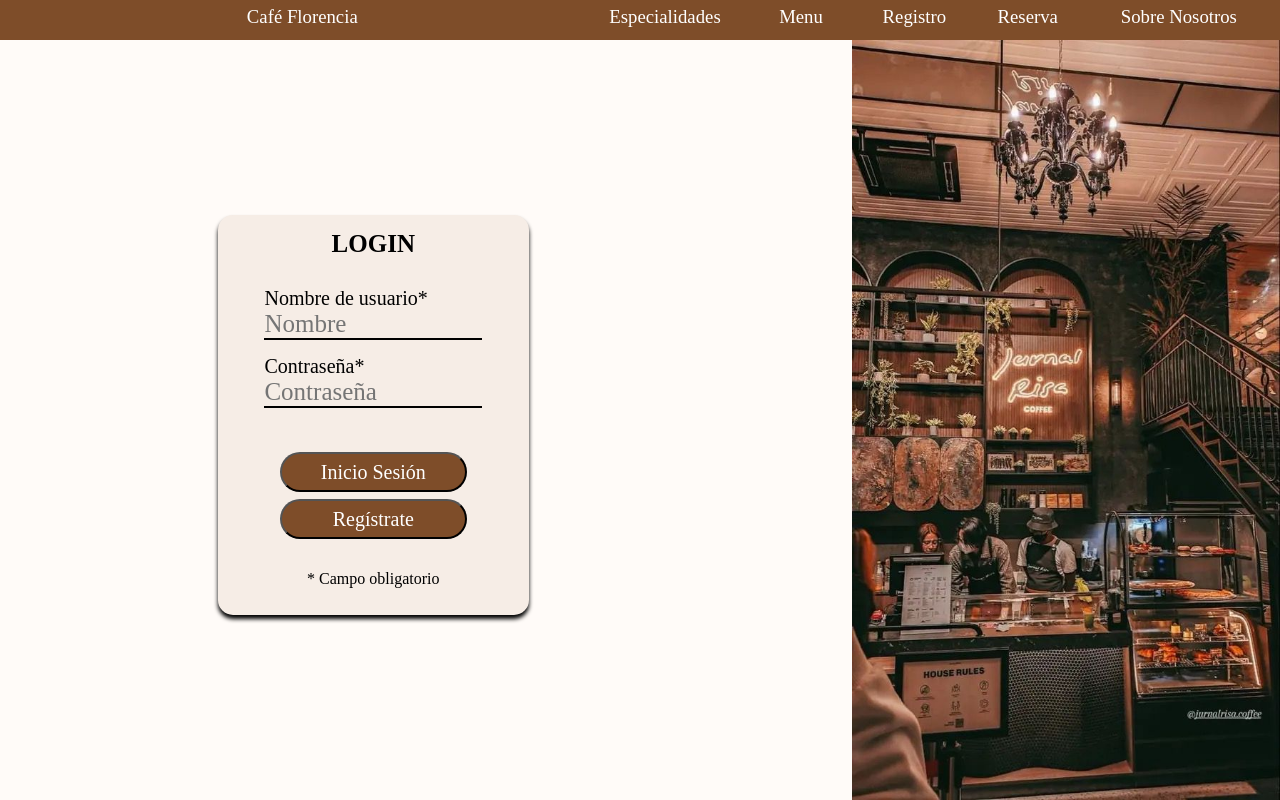
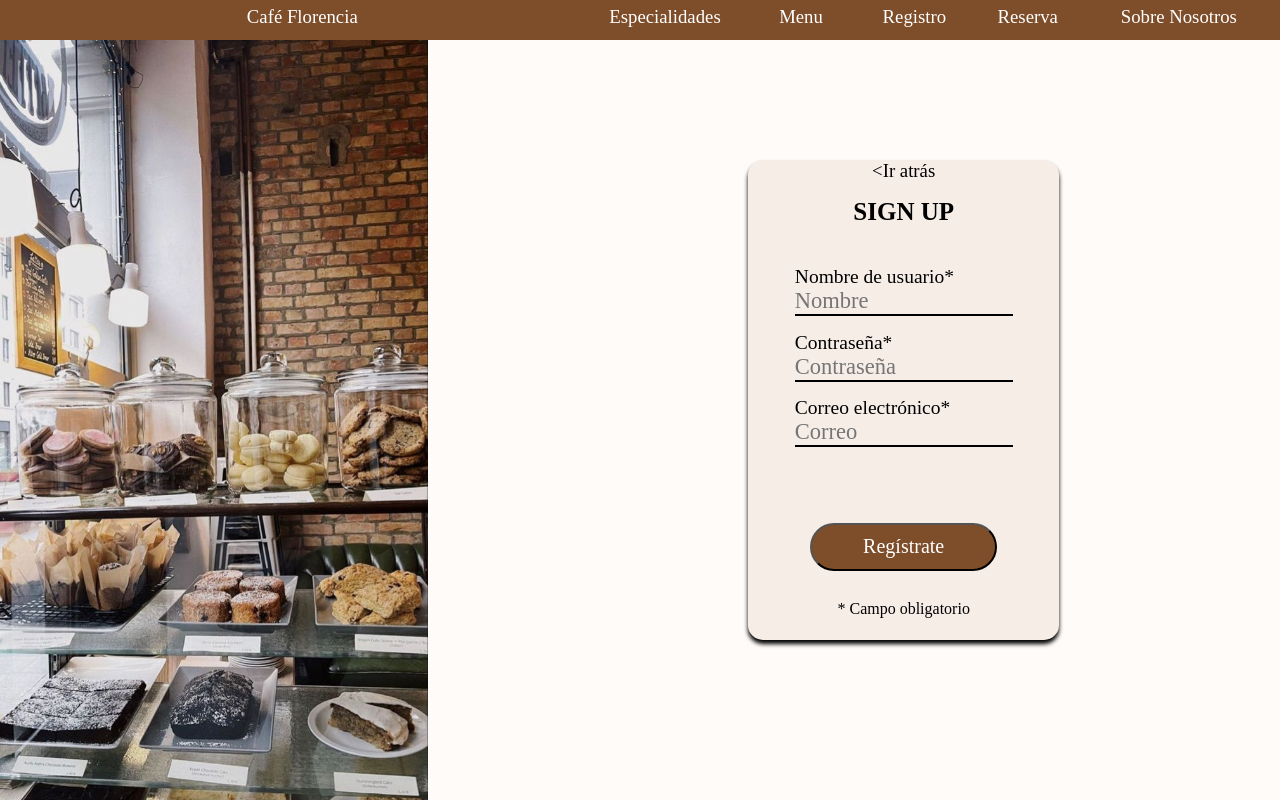
Before and after one commit to 100472175/InterfacesUsuario_02, a plain HTML site: page src/login.html in a window 1280 px wide. Both pictures are taken after a click on the button "Regístrate". Shown: the top 800 px of the page. Drawn offline with Linux system fonts and the light colour scheme.

Commit message:
cambios a login

```diff
--- a/src/login.html
+++ b/src/login.html
@@ -5,6 +5,7 @@
     <title>Login - Café Florencia</title>
     <link rel="stylesheet" href="style/base.css">
     <link rel="stylesheet" href="style/login.css">
+    <script src="./script/login.js"></script>
 </head>
 <body>
 	<header class="main_header">
@@ -19,25 +20,39 @@
 	</header>
 	<section id="log-in">
 		<article class="register_text col-7 col-t-12">
-			<a>&lt;Ir atrás</a>
-			<div class="register_form col-5 col-t-12">
+			<div class="register_form col-5 col-t-12" id="register_form_login">
+				<a>&lt;Ir atrás</a>
 				<h2>LOGIN</h2>
-				<form id="register_form_login">
+				<form>
 					<label for="login_user_name" class="register_label">Nombre de usuario*</label>
 					<input type="text" id="login_user_name" placeholder="Nombre">
 					<label for="login_pwd" class="register_label">Contraseña*</label>
 					<input type="text" id="login_pwd" placeholder="Contraseña">
 				</form>
-				<button>Inicio Sesión</button>
-				<button>Regístrate</button>
+				<button id="try_to_log_in">Inicio Sesión</button>
+				<button id="go_to_sign_up" onclick="go_to_sign_up()">Regístrate</button>
 				<p class="register_form_subtext">* Campo obligatorio</p>
 			</div>
 		</article>
 		<article class="col-t-12 register_image" id="login_image"> </article>
 	</section>
-	<section id="sign_up">
+	<section id="sign-up">
 		<article class="col-t-12 register_image" id="signup_image"></article>
 		<article class="register_text col-7 col-t-12">
+			<div class="register_form col-5 col-t-12" id="register_form_signup">
+				<a onclick="go_to_log_in()">&lt;Ir atrás</a>
+				<h2>SIGN UP</h2>
+				<form>
+					<label for="signup_user_name" class="register_label">Nombre de usuario*</label>
+					<input type="text" id="signup_user_name" placeholder="Nombre">
+					<label for="signup_pwd" class="register_label">Contraseña*</label>
+					<input type="text" id="signup_pwd" placeholder="Contraseña">
+					<label for="signup_email" class="register_label">Correo electrónico*</label>
+					<input type="signup_email" id="sugnup_email" placeholder="Correo">
+				</form>
+				<button>Regístrate</button>
+				<p class="register_form_subtext">* Campo obligatorio</p>
+			</div>
 		</article>
 
 	</section>
--- /dev/null
+++ b/src/script/login.js
@@ -0,0 +1,9 @@
+function go_to_sign_up() {
+	document.getElementById("sign-up").style.display = "block";
+	document.getElementById("log-in").style.display = "none";
+}
+
+function go_to_log_in() {
+	document.getElementById("sign-up").style.display = "none";
+	document.getElementById("log-in").style.display = "block";
+}
--- a/src/style/login.css
+++ b/src/style/login.css
@@ -1,19 +1,18 @@
 /*Estilo del login*/
 body {
-	overflow-y: hidden;
+	overflow-y: auto;
+}
+
+#log-in {
+	display: block;
+}
+
+#sign-up {
+	display: none;
 }
 
 section {
 	height: 100vh;
-}
-
-.register_image {
-	background-repeat: no-repeat;
-	background-size: cover;
-	aspect-ratio: 600/1065;
-	margin-top: 5vh;
-	height: 95vh;
-	width: auto;
 }
 
 #login_image {
@@ -26,23 +25,30 @@ section {
 	float: left;
 }
 
+.register_image {
+	background-repeat: no-repeat;
+	background-size: cover;
+	aspect-ratio: 600/1065;
+	margin-top: 5vh;
+	height: 95vh;
+}
+
 .register_text {
 	float: left;
 }
 
-.register_text a {
-	margin-top: 5vh;
-}
-
 .register_form {
-	margin: auto;
-	height: 50vh;
-	margin-top: 25%;
+	margin-left: 25vw;
+	margin-top: 20vh;
 	background-color: #F6EDE6;
 	box-shadow: 0 4px 4px black;
 	border-radius: 15px;
 	display: grid;
-	grid-template-rows: 1fr 2.25fr 0.65fr 0.65fr 1fr;
+}
+
+.register_form a {
+	text-align: center;
+	font-size: 0.75em;
 }
 
 .register_form h2{
@@ -50,20 +56,25 @@ section {
 	margin-top: 5%;
 }
 
-#register_form_login {
-	display: grid;
-	grid-template-rows: 0.1fr 0.1fr 0.1fr 0.1fr;
+.register_form label {
+	width: 70%;
+	margin: auto;
+	font-size: 0.78em;
 }
 
-#register_form_login label {
+.register_form input {
+	font-size: 0.9em;
 	width: 70%;
 	margin: auto;
-	font-size: 20px;
+	margin-bottom: 5%;
+	background-color: #F6EDE6;
+	border: none;
+	border-bottom: 2px solid black;
 }
 
 .register_form button {
 	width: 60%;
-	height: 5vh;
+	height: 6vh;
 	margin: 1%;
 	border-radius: 25px;
 	background-color: #7E4D29;
@@ -72,16 +83,27 @@ section {
 	font-size: 20px;
 }
 
-#register_form_login input {
-	width: 70%;
-	margin: auto;
-	margin-bottom: 5%;
-	background-color: #F6EDE6;
-	border: none;
-	border-bottom: 2px solid black;
-}
-
 .register_form_subtext {
 	font-size: 16px;
 	margin: auto;
 }
+
+#register_form_login {
+	height: 55vh;
+	grid-template-rows: 0.1fr 1fr 2fr 0.7fr 0.7fr 0.6fr;
+}
+
+#register_form_login form {
+	display: grid;
+	grid-template-rows: 0.1fr 0.1fr 0.1fr 0.1fr;
+}
+
+#register_form_signup {
+	height: 60vh;
+	grid-template-rows: 0.1fr 1.35fr 4fr 1fr 1fr;
+}
+
+#register_form_signup form {
+	display: grid;
+	grid-template-rows: 0.1fr 0.1fr 0.1fr 0.1fr 0.1fr 0.1fr
+}
```
Also changed, not shown: src/media/6fae9fae3f066ee87332f4b48d26e620.jpg (deleted), src/media/72b3d68e0ba438ec1ca0dfd0c7a17467.jpg (deleted), src/script/dummy.js (deleted), 1 other file.
